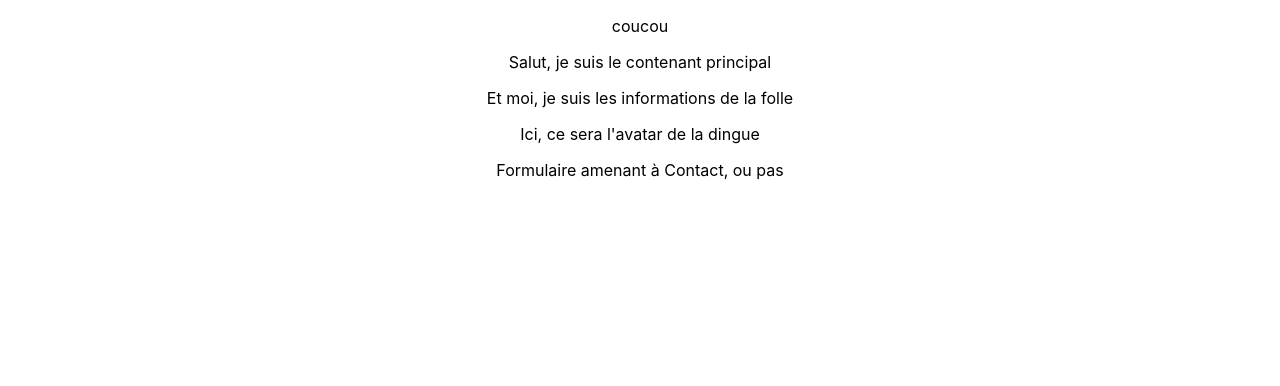
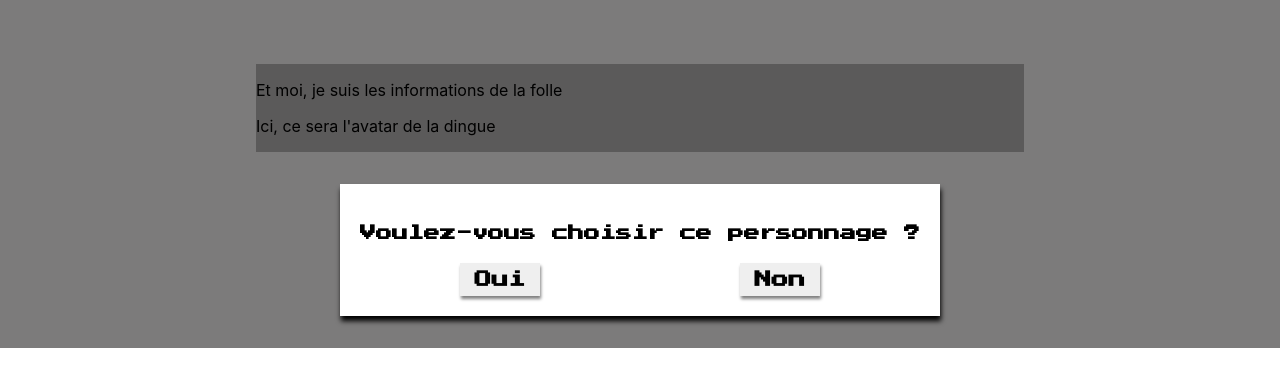
Before and after one commit to MariannePiquetNowak/curicculum-vitae, a React (Create React App) app: page / in a window 1280 px wide. Shown: the top 386 px of the page. Built offline with nearby package versions, Linux system fonts and the light colour scheme.

Commit message:
scss on the form component

```diff
--- a/package.json
+++ b/package.json
@@ -6,6 +6,7 @@
     "@testing-library/jest-dom": "^4.2.4",
     "@testing-library/react": "^9.3.2",
     "@testing-library/user-event": "^7.1.2",
+    "node-sass": "^4.13.1",
     "react": "^16.13.0",
     "react-dom": "^16.13.0",
     "react-scripts": "3.4.0"
--- a/src/App.css
+++ b/src/App.css
@@ -1,38 +1,8 @@
 .App {
-  text-align: center;
-}
-
-.App-logo {
-  height: 40vmin;
-  pointer-events: none;
-}
-
-@media (prefers-reduced-motion: no-preference) {
-  .App-logo {
-    animation: App-logo-spin infinite 20s linear;
-  }
-}
-
-.App-header {
-  background-color: #282c34;
-  min-height: 100vh;
   display: flex;
   flex-direction: column;
   align-items: center;
-  justify-content: center;
-  font-size: calc(10px + 2vmin);
-  color: white;
+  font-family: 'Press Start 2P', ;
+  background-color: #7c7b7b;
+  padding: 2em 0;
 }
-
-.App-link {
-  color: #61dafb;
-}
-
-@keyframes App-logo-spin {
-  from {
-    transform: rotate(0deg);
-  }
-  to {
-    transform: rotate(360deg);
-  }
-}
--- a/src/App.js
+++ b/src/App.js
@@ -2,20 +2,13 @@ import React from 'react';
 import './App.css';
 
 // Components with state
-import Container from './components/main-content';
+import Container from './components/container';
 import Form from './components/form';
-
-// Components stateless
-import Info from './components/info';
-import Character from './components/character-main';
 
 function App() {
   return (
     <div className="App">
-      <p>coucou</p>
       <Container />
-      <Info />
-      <Character />
       <Form />
     </div>
   );
--- /dev/null
+++ b/src/assets/font.scss
@@ -0,0 +1,2 @@
+@import url('https://fonts.googleapis.com/css?family=Ubuntu+Mono:400,700&display=swap');
+@import url('https://fonts.googleapis.com/css?family=Press+Start+2P&display=swap');
--- /dev/null
+++ b/src/assets/styles/container.scss
@@ -0,0 +1,6 @@
+.container {
+    width: 60%;
+    height: 100%;
+    margin: 2em 0;
+    background-color: #5b5a5a;
+}
--- /dev/null
+++ b/src/assets/styles/form.scss
@@ -0,0 +1,21 @@
+.form {
+	padding: 20px;
+	background-color: #ffffff;
+	box-shadow: 1px 5px 5px black;
+	font-family: 'Press Start 2P', ;
+
+	button {
+		border: none;
+		font-size: 17px;
+		font-weight: bold;
+		padding: 8px;
+		width: 80px;
+		box-shadow: 1px 3px 3px grey;
+		font-family: 'Press Start 2P', ;
+	}
+}
+
+.button-form {
+	display: flex;
+	justify-content: space-around;
+}
--- /dev/null
+++ b/src/components/container.js
@@ -0,0 +1,24 @@
+import React, { Component } from "react";
+
+// Components stateless
+import Info from './info';
+import Character from './character-main';
+
+// Styles
+import '../assets/styles/container.scss'
+import '../assets/styles/form.scss';
+import '../assets/font.scss';
+
+
+class Container extends Component {
+	render() {
+		return (
+			<div className='container'>
+				<Info />
+				<Character />
+			</div>
+		)
+	}
+}
+
+export default Container;
--- a/src/components/form.js
+++ b/src/components/form.js
@@ -3,8 +3,12 @@ import React, { Component } from 'react';
 class Form extends Component {
 	render() {
 		return (
-			<div>
-				<p>Formulaire amenant à Contact, ou pas</p>
+			<div className='form'>
+				<h4>Voulez-vous choisir ce personnage ?</h4>
+				<div className='button button-form'>
+					<button type='submit'>Oui</button>
+					<button type='submit'>Non</button>
+				</div>
 			</div>
 		)
 	}
--- a/src/components/main-content.js
+++ /dev/null
@@ -1,11 +0,0 @@
-import React, { Component } from "react";
-
-class Container extends Component {
-	render() {
-		return (
-			<p>Salut, je suis le contenant principal</p>
-		)
-	}
-}
-
-export default Container;
```
Also changed, not shown: src/setupTests.js (deleted, +0 -5 lines), 1 other file (tests, documents, lock files or other folders).
